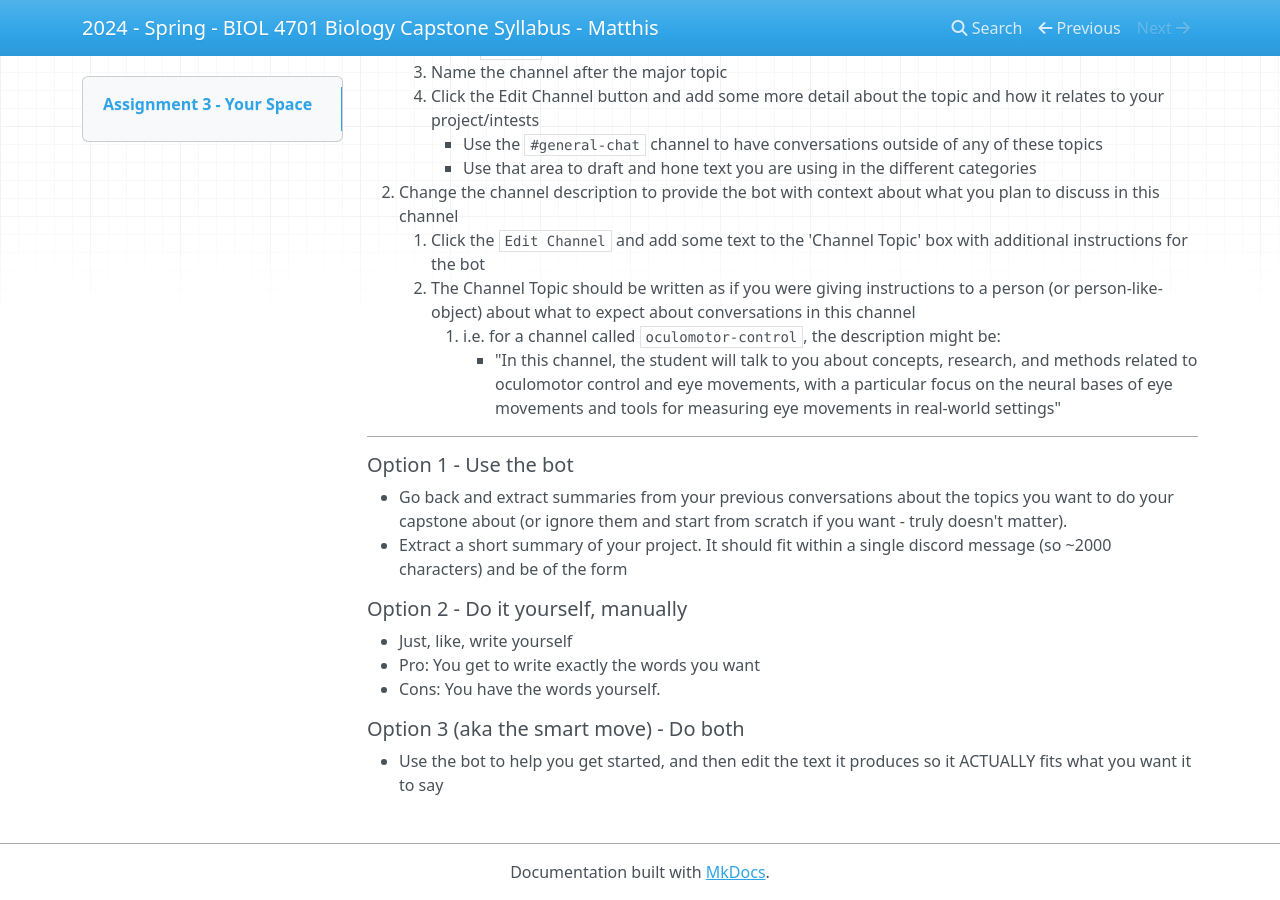
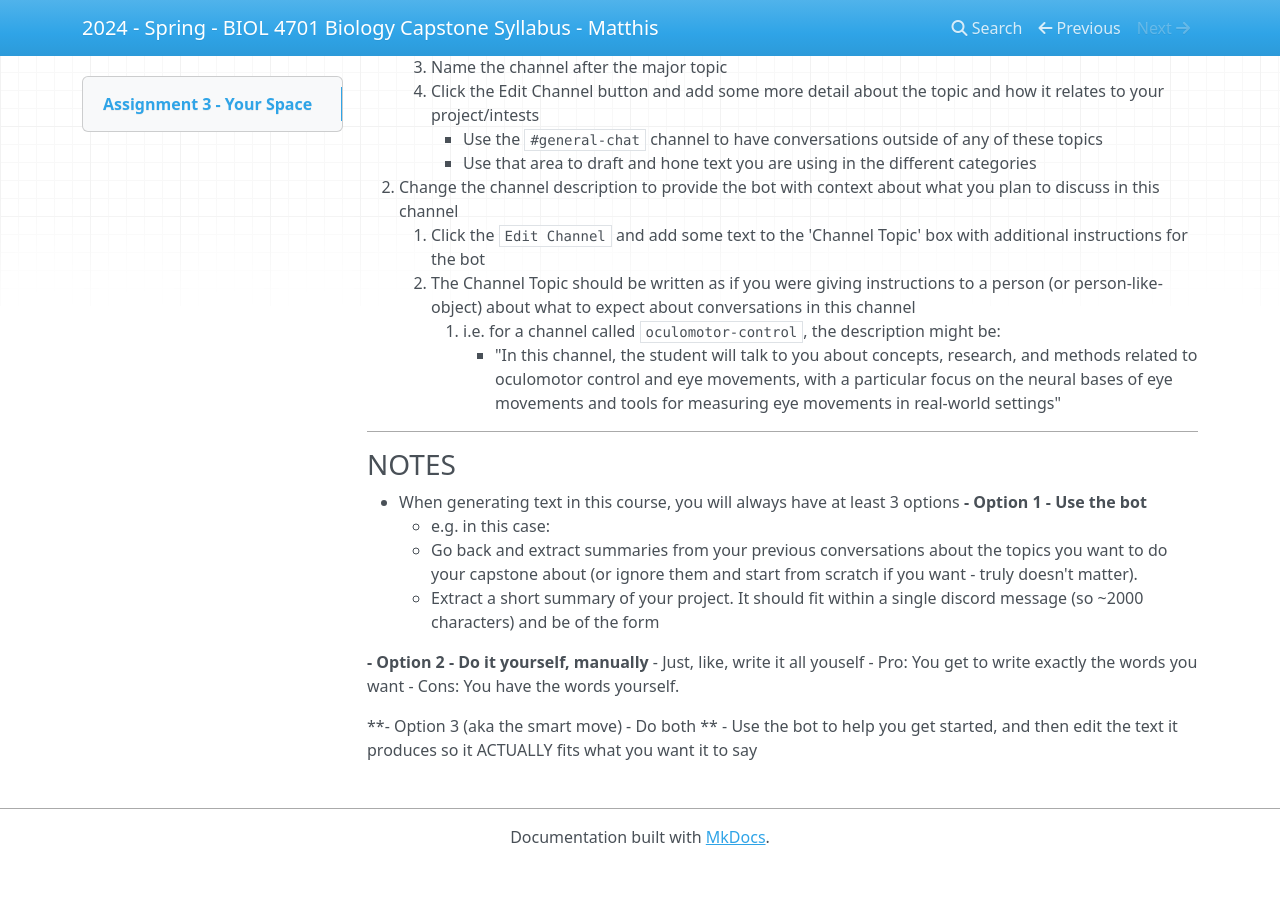
Before and after one commit to HumanMovementNeuroscience/capstone, an MkDocs documentation site: the page built from docs/course_materials/assignments/assignment3/assignment3-student-instructions.md, in a window 1280 px wide and 900 px high, scrolled down 1436 px. Built offline with MkDocs 1.6.1, drawn with Linux system fonts in a browser that asks for light colours; nearby versions of some CDN libraries; after the commit the page ends 2301 px from its top, so only the background shows below that.

Commit message:
Feb 7, 2024, 2:55 PM

````diff
--- a/docs/course_materials/assignments/assignment3/assignment3-student-instructions.md
+++ b/docs/course_materials/assignments/assignment3/assignment3-student-instructions.md
@@ -45,7 +45,7 @@
 #specific-topic-tag3
 ```
 
-#### 👉 IMPORTANT DON'T SKIP THIS STEP 👈
+##### 👉 IMPORTANT DON'T SKIP THIS STEP 👈
 - ONCE YOU HAVE SENT THE MESSAGE TO THE CHANNEL, ADD A 🤖 REACTION SO THE BOT WILL USE THAT MESSAGE IN ITS SYSTEM PROMPT
 
 ---
@@ -64,16 +64,17 @@
             -   "In this channel, the student will talk to you about concepts, research, and methods related to oculomotor control and eye movements, with a particular focus on the neural bases of eye movements and tools for measuring eye movements in real-world settings"
 
 ---
-##
+### NOTES
+- When generating text in this course, you will always have at least 3 options
+  **-  Option 1 - Use the bot**
+     - e.g. in this case:
+       - Go back and extract summaries from your previous conversations about the topics you want to do your capstone about (or ignore them and start from scratch if you want - truly doesn't matter).
+       - Extract a short summary of your project. It should fit within a single discord message (so ~2000 characters) and be of the form
 
-##### Option 1 - Use the bot
-- Go back and extract summaries from your previous conversations about the topics you want to do your capstone about (or ignore them and start from scratch if you want - truly doesn't matter).
-  - Extract a short summary of your project. It should fit within a single discord message (so ~2000 characters) and be of the form
+  **- Option 2 - Do it yourself, manually**
+    - Just, like, write it all youself
+      - Pro: You get to write exactly the words you want
+      - Cons: You have the words yourself.
 
-##### Option 2 - Do it yourself, manually
-- Just, like, write yourself
-  - Pro: You get to write exactly the words you want
-  - Cons: You have the words yourself.
-
-##### Option 3 (aka the smart move) - Do both
+  **- Option 3 (aka the smart move) - Do both **
 - Use the bot to help you get started, and then edit the text it produces so it ACTUALLY fits what you want it to say
````
